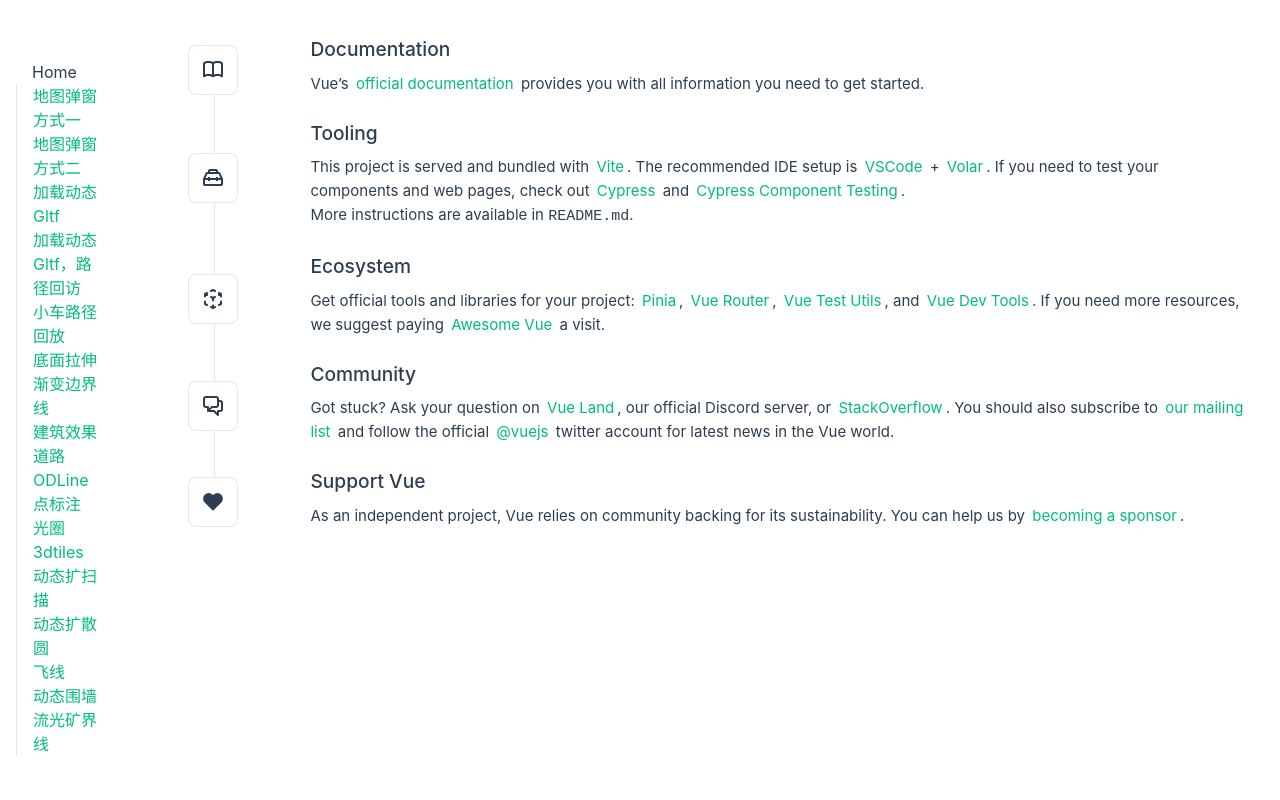
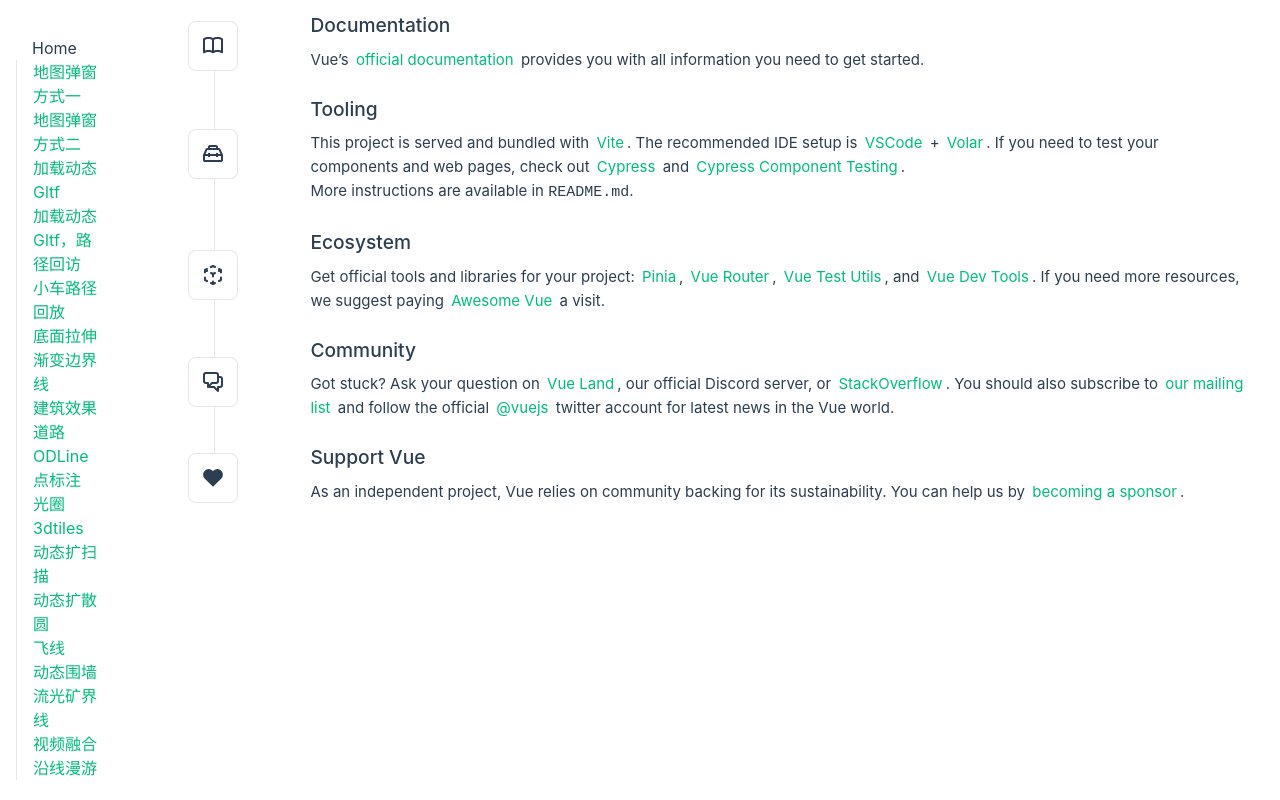
Before and after one commit to voyagexiang/demo-vue3-geoscene, a Vue app: page / in a window 1280 px wide. Built offline with nearby package versions, Linux system fonts and the light colour scheme.

Commit message:
沿线漫游

```diff
--- a/src/App.vue
+++ b/src/App.vue
@@ -24,6 +24,8 @@
         <RouterLink to="/flyline">飞线</RouterLink>
         <RouterLink to="/flashWall">动态围墙</RouterLink>
         <RouterLink to="/flashLine">流光矿界线</RouterLink>
+        <RouterLink to="/video">视频融合</RouterLink>
+        <RouterLink to="/visualTracking">沿线漫游</RouterLink>
       </nav>
     </div>
   </header>
```
